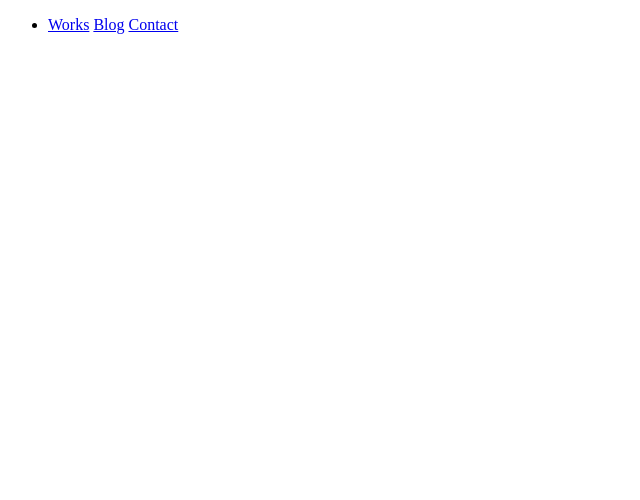
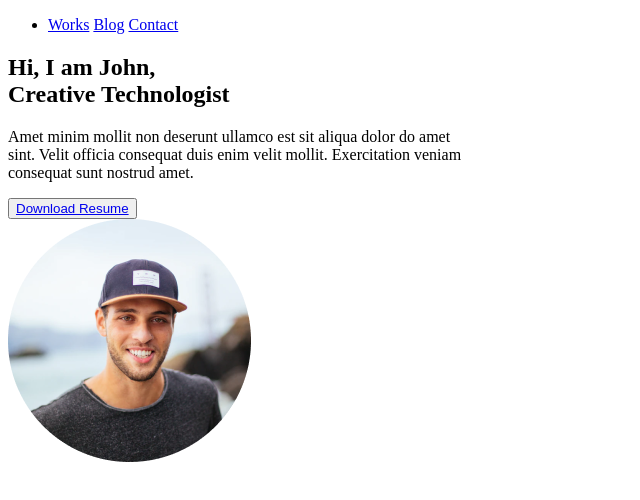
Before and after one commit to Nurzada97/Portfolio-ui., a plain HTML site: page index.html in a window 1280 px wide. Shown: the whole page, without its empty margins (0-640 px from the left). Drawn offline with Linux system fonts and the light colour scheme.

Commit message:
add about

```diff
--- a/index.html
+++ b/index.html
@@ -21,6 +21,21 @@
             </div>
         </nav>
     </header>
+    <section class="section-about">
+        <div class="section_text_block">
+            <h1 class="sektion_text_about">Hi, I am John,<br>
+                Creative Technologist</h1>
+            <p class="about_paragraph">Amet minim mollit non deserunt ullamco est sit aliqua dolor do amet<br> sint. Velit
+                officia consequat duis
+                enim velit mollit. Exercitation veniam<br> consequat sunt nostrud amet.</p>
+            <button class="section_button">
+                <a class="section_link" href="#" download="">Download Resume</a>
+            </button>
+        </div>
+        <div class="section-img_block">
+            <img class="section_img" src="./images/Ellipse.png" alt="photo">
+        </div>
+    </section>
 
 </body>
 </html>
```
